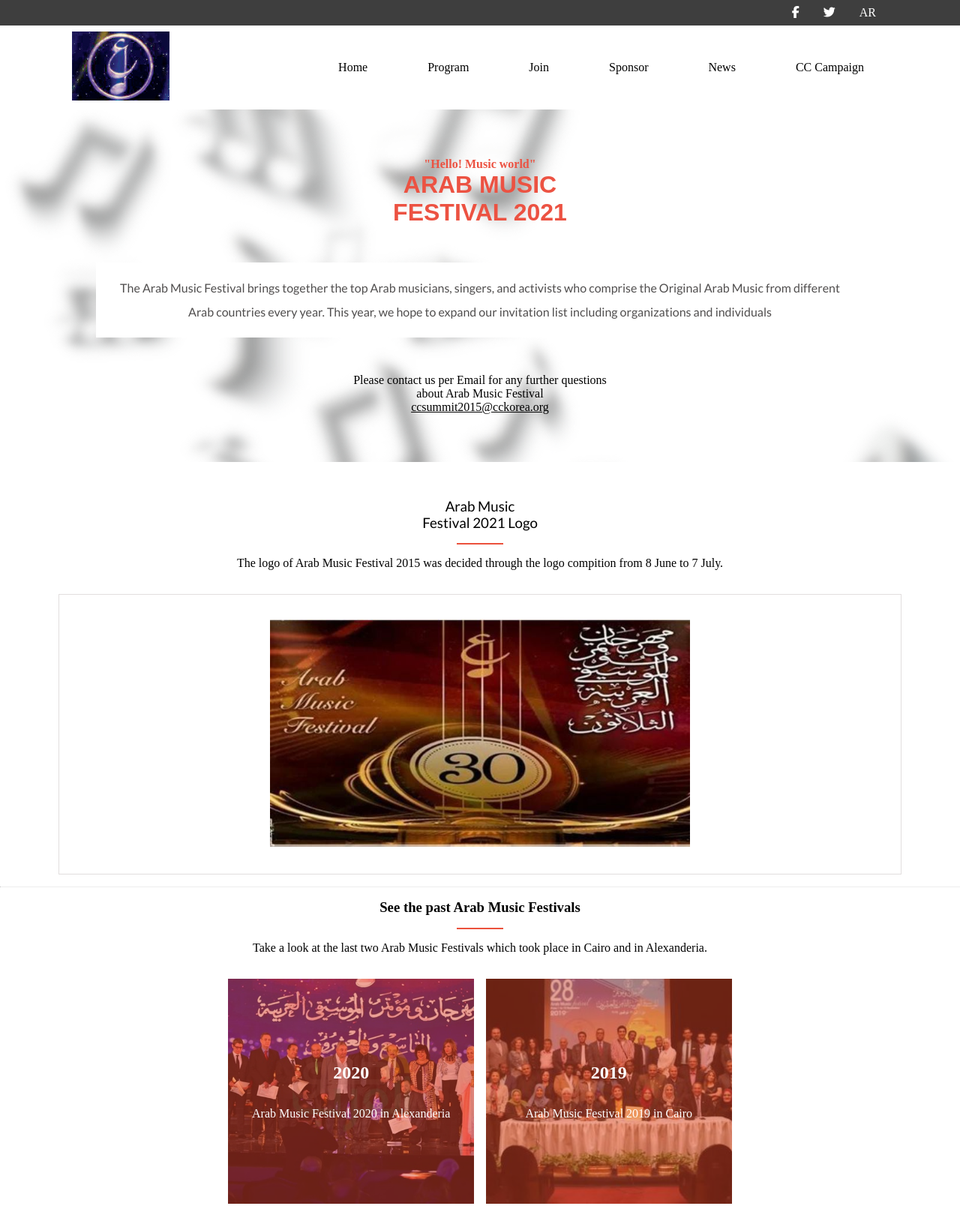
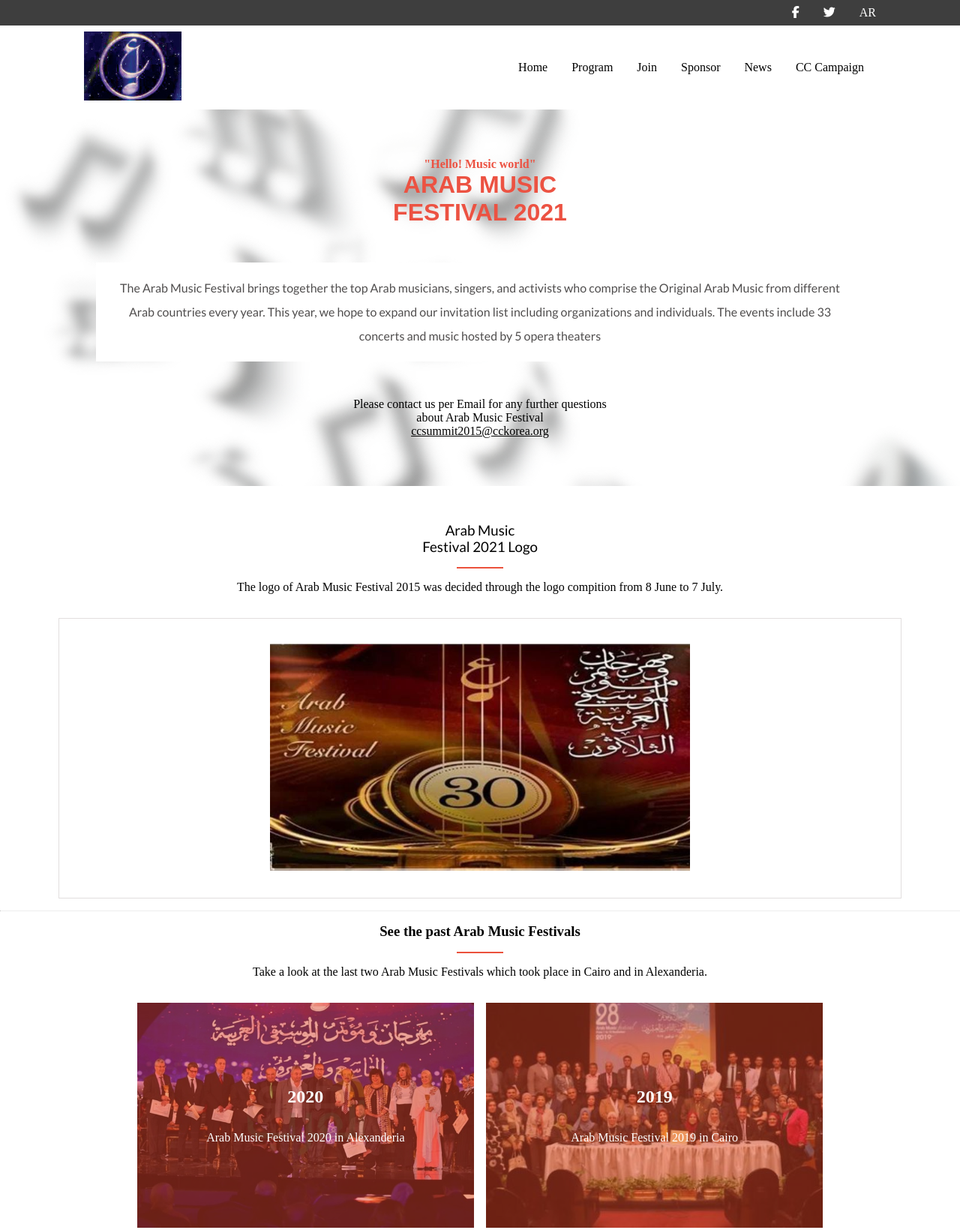
Before and after one commit to devMahmoud/concert, a plain HTML site: page about.html in a window 1280 px wide. Shown: the top 1640 px of the page at 75% size. Drawn offline with Linux system fonts and the light colour scheme; a web font is replaced by a local one.

Commit message:
align page content

```diff
--- a/about.css
+++ b/about.css
@@ -67,7 +67,9 @@ hr {
 .old-concerts {
   display: flex;
   flex-direction: column;
+  align-items: center;
   margin: 2rem 0;
+  width: 100%;
 }
 
 .old-concert-1 {
@@ -78,6 +80,7 @@ hr {
   height: 300px;
   width: -webkit-fill-available;
   max-width: 90%;
+  margin: 1rem 0;
 }
 
 .old-concert-2 {
@@ -110,17 +113,19 @@ hr {
 @media (min-width: 768px) {
   .old-concerts {
     flex-direction: row;
-    width: 75%;
+    width: 90%;
     justify-content: center;
   }
 
   .old-concert-1 {
-    width: 35%;
+    width: 40%;
     margin-right: 1rem;
+    margin-top: 0;
+    margin-bottom: 0;
   }
 
   .old-concert-2 {
-    width: 35%;
+    width: 40%;
   }
 
 }
--- a/about.js
+++ b/about.js
@@ -1,4 +1,10 @@
 const introText = document.getElementById('intro-about');
+
+if (window.matchMedia('(min-width: 768px)').matches) {
+    introText.textContent = `The Arab Music Festival brings together the top Arab musicians, singers, and activists who comprise the Original Arab
+    Music from different Arab countries every year.
+     This year, we hope to expand our invitation list including organizations and individuals. The events include 33 concerts and music hosted by 5 opera theaters`;
+}
 
 window.addEventListener ('resize', () => {
     if (window.matchMedia('(min-width: 768px)').matches) {
--- a/style.css
+++ b/style.css
@@ -38,13 +38,13 @@ display: none;
   color: #fff;
 }
 
-.nav-item a:hover {
+.nav-item:hover {
   color: #eb513c;
+  border: 2px solid #ec5242;
 }
 
-.nav-item a:active {
+.nav-item:active {
   color: #eb513c;
-  border: 2px solid #ec5242;
 }
 
 .mobile-menu-open {
@@ -263,7 +263,7 @@ hr {
       flex-direction: row;
       align-items: center;
       justify-content: space-between;
-      padding: 0.5rem 6rem;
+      padding: 0.5rem 7rem;
   }
 
   .lang-bar a {
@@ -292,7 +292,7 @@ hr {
   }
 
   .nav-item {
-      margin-left: 1rem;
+      padding: 0;
   }
 
   .nav-item a {
@@ -306,6 +306,7 @@ hr {
 
   .cards-container {
     flex-direction: row;
+    margin: 0 7rem;
   }
 
   .card {
@@ -315,6 +316,10 @@ hr {
 
   .card-desc {
     text-align: center;
+  }
+
+  .artists {
+    margin: 1rem 7rem;
   }
 
   .artist-cards-container {
@@ -330,4 +335,8 @@ hr {
     margin: 1rem 0;
   }
 
+  .rights {
+    margin: 1rem 7rem;
+  }
+
 }
```
